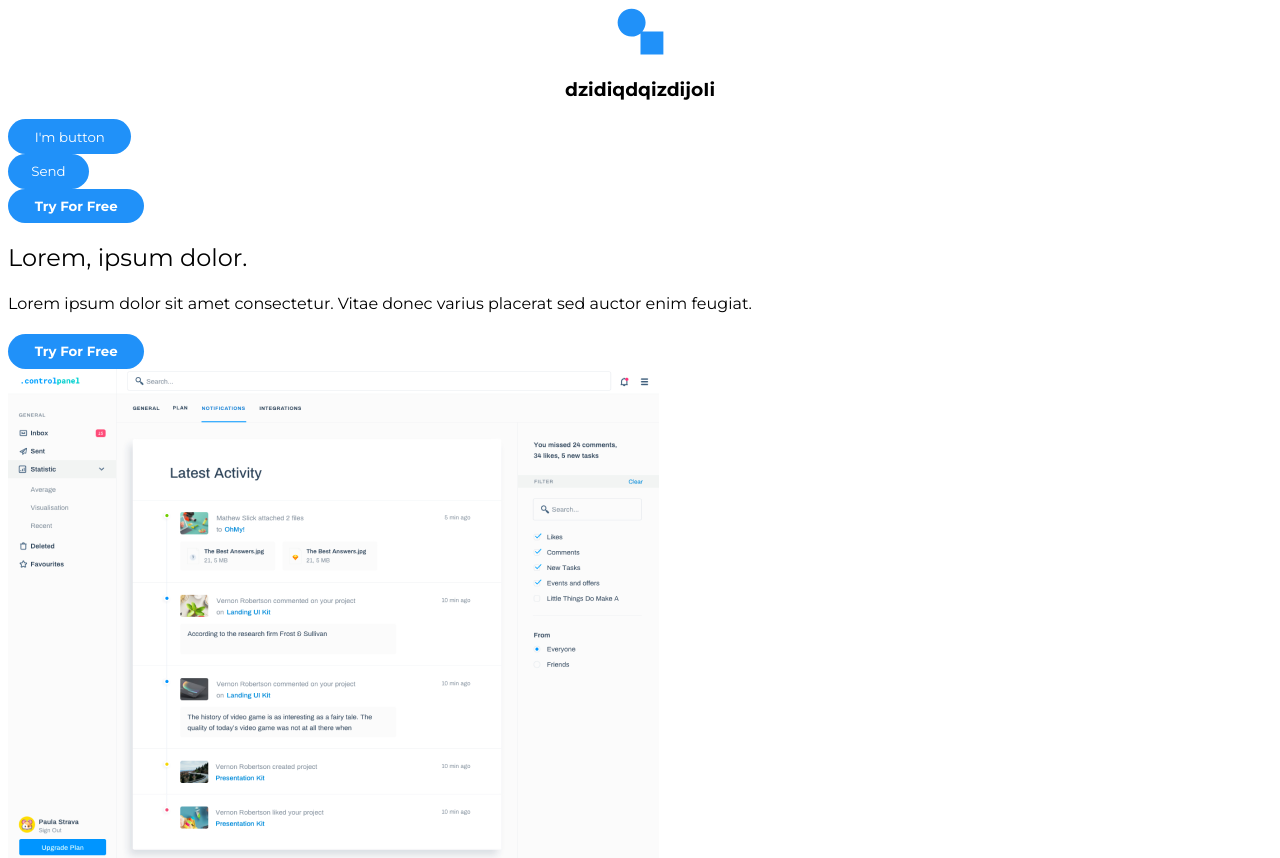
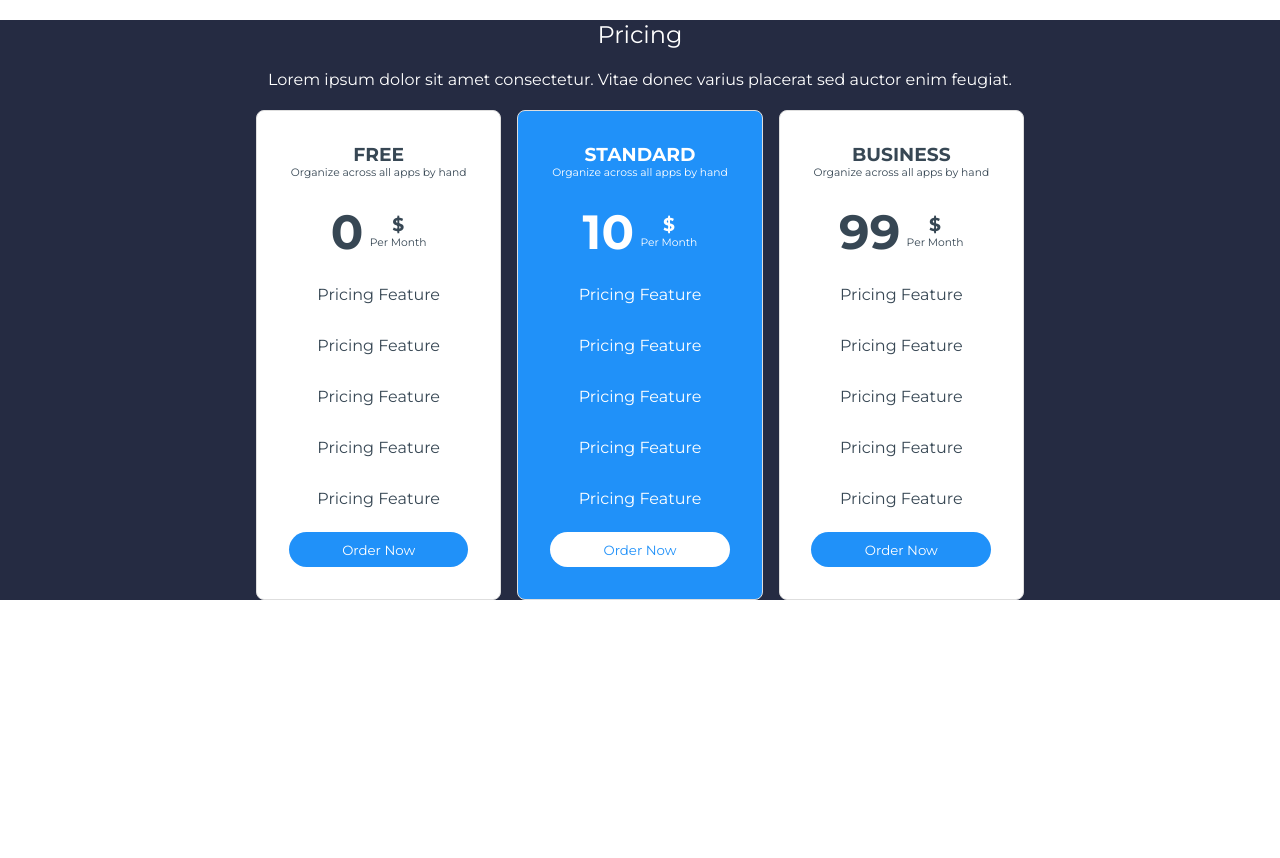
Before and after one commit to Kousay-Jebir/MKGCONCEPT-internship-frontend, a React (Vite) app: page / in a window 1280 px wide. Shown: the top 858 px of the page. After the commit the page ends 800 px from the top, so only its background shows below. Built offline with nearby package versions, Linux system fonts and the light colour scheme.

Commit message:
pricing section

```diff
--- a/src/App.jsx
+++ b/src/App.jsx
@@ -8,17 +8,21 @@ import Hero from "./components/hero/Hero"
 import NewsLetterForm from "./components/newsletter/NewsletterForm"
 import Newsletter from "./components/newsletter/Newsletter"
 import ContactForm from "./components/contact/ContactForm"
+import Price from "./components/pricing/Price"
+import PricingCard from "./components/pricing/PricingCard"
+import Pricing from "./components/pricing/Pricing"
 function App() {
 
   return (
     <>
-    <Feature title={'dzidiqdqizdijoIi'}/>
+   {/*  <Feature title={'dzidiqdqizdijoIi'}/>
     <OrderButton>I'm button</OrderButton>
     <ContactButton>Send</ContactButton>
     <HeroButton>Try For Free</HeroButton>
     <Hero></Hero>
     <Newsletter/>
-    <ContactForm></ContactForm>
+    <ContactForm></ContactForm> */}
+    <Pricing />
     </>
   )
 }
--- a/src/app.css
+++ b/src/app.css
@@ -2,3 +2,8 @@
     font-family: 'Montserrat',sans-serif;
     box-sizing: border-box;
 }
+
+body {
+    margin: 0;
+    box-sizing: border-box;
+}
--- a/src/components/hero/Hero.jsx
+++ b/src/components/hero/Hero.jsx
@@ -1,7 +1,7 @@
 import theme from "../../theme";
 import Box from "../utility/Box";
 import HeroButton from "./HeroButton";
-import computerScreenImage from "/src/assets/screen.png"
+import computerScreenImage from "/src/assets/laptop.svg"
 
 export default function Hero(){
     return(
--- a/src/components/pricing/OrderButton.jsx
+++ b/src/components/pricing/OrderButton.jsx
@@ -1,10 +1,10 @@
 import Button from "../utility/Button";
 
-export default function OrderButton({children,clickHandler}){
+export default function OrderButton({children,clickHandler,invert=false}){
     return(
         <Button styles={{
-            paddingInline:'2em',
+            paddingInline:'4em',
             paddingBlock:'0.7em',
-        }} clickHandler={clickHandler}>{children}</Button>
+        }} clickHandler={clickHandler} invert={invert}>{children}</Button>
     )
 }
--- /dev/null
+++ b/src/components/pricing/Price.jsx
@@ -0,0 +1,18 @@
+import theme from "../../theme";
+import "./pricing.css"
+
+export default function Price({value,currency='$'}){
+
+    return(
+        <div style={{
+            display:'flex',
+            gap:'0.4em'
+        }} className="price-tag">
+            <h1>{value}</h1>
+            <div>
+                <h3>{currency}</h3>
+                <h6 style={{fontWeight:theme.typography.fontWeight.regular}}>Per Month</h6>
+            </div>
+        </div>
+    );
+}
--- /dev/null
+++ b/src/components/pricing/Pricing.jsx
@@ -0,0 +1,53 @@
+import theme from "../../theme";
+import PricingCard from "./PricingCard";
+
+export default function Pricing(){
+    return(
+        <section style={{
+            padding:'0 20%',
+            backgroundColor:theme.palette.background.dark
+        }}>
+            <div className="price-header" style={{fontWeight:theme.typography.fontWeight.regular,textAlign:'center'}}>
+                <h2 style={{fontWeight:'inherit'}}>Pricing</h2>
+                <h4 style={{fontWeight:'inherit'}}>Lorem ipsum dolor sit amet consectetur. Vitae donec varius placerat sed auctor enim feugiat.</h4>
+            </div>
+
+            <div style={{
+                display:'grid',
+                gap:'1em',
+                gridTemplateColumns: 'repeat( auto-fit, minmax(200px, 1fr)'
+            }}>
+                <PricingCard pricingFeatures={[
+      'Pricing Feature',
+      'Pricing Feature',
+      'Pricing Feature',
+      'Pricing Feature',
+      'Pricing Feature',
+    ]} priceValue={0} cardHeader={{
+        title:'FREE',
+        description:'Organize across all apps by hand'
+    }} />
+                <PricingCard pricingFeatures={[
+      'Pricing Feature',
+      'Pricing Feature',
+      'Pricing Feature',
+      'Pricing Feature',
+      'Pricing Feature',
+    ]} priceValue={10} cardHeader={{
+        title:'STANDARD',
+        description:'Organize across all apps by hand'
+    }} invert/>
+                <PricingCard  pricingFeatures={[
+      'Pricing Feature',
+      'Pricing Feature',
+      'Pricing Feature',
+      'Pricing Feature',
+      'Pricing Feature',
+    ]}  priceValue={99} cardHeader={{
+        title:'BUSINESS',
+        description:'Organize across all apps by hand'
+    }}/>
+            </div>
+        </section>
+    )
+}
--- /dev/null
+++ b/src/components/pricing/PricingCard.jsx
@@ -0,0 +1,41 @@
+import theme from "../../theme";
+import Box from "../utility/Box";
+import OrderButton from "./OrderButton";
+import Price from "./Price";
+import './pricing.css'
+
+export default function PricingCard({cardHeader,priceValue,pricingFeatures,invert=false}){
+    const mappedFeatures = pricingFeatures.map((pricingFeature,index)=>{
+        let margin=0;
+        if(index!==pricingFeatures.length -1 ){
+            margin = '2em'
+        }
+        return(
+            <p key={index} style={{marginBottom:margin}}>{pricingFeature}</p>
+        );
+
+    })
+    return(
+        <Box styles={{
+            display:'flex',
+            flexDirection:'column',
+            alignItems:'center',
+            textAlign:'center',
+            border : `1px solid ${theme.palette.neutral.main}`,
+            backgroundColor : invert? theme.palette.primary : theme.palette.secondary,
+            color: invert? theme.palette.text.accent2:theme.palette.text.primary,
+            borderRadius:'0.5em',
+            padding:'2em 0',
+            gap:'1.5em'
+
+        }}>
+            <section className="price-card">
+                <h3>{cardHeader.title}</h3>
+                <h6 style={{fontWeight:theme.typography.fontWeight.regular}}>{cardHeader.description}</h6>
+            </section>
+            <Price  value={priceValue}/>
+            <section className="price-card">{mappedFeatures}</section>
+            <OrderButton invert={invert}>Order Now</OrderButton>
+        </Box>
+    );
+}
--- /dev/null
+++ b/src/components/pricing/pricing.css
@@ -0,0 +1,17 @@
+.price-tag *,.price-card * {
+    margin: 0;
+    padding: 0;
+}
+
+.price-tag h1 {
+    font-size: 3em;
+}
+
+.price-tag  div {
+    align-self: center ;
+    padding-bottom: 0.2em;
+}
+
+.price-header * {
+    color: white;
+}
--- a/src/theme.js
+++ b/src/theme.js
@@ -25,7 +25,8 @@ const theme = {
         },
         neutral: {
             light: '#F4F4F4',
-            dark: '#E8E8E8'
+            dark: '#E8E8E8',
+            main:'#DEDEDE'
         }
     }
 }
```
